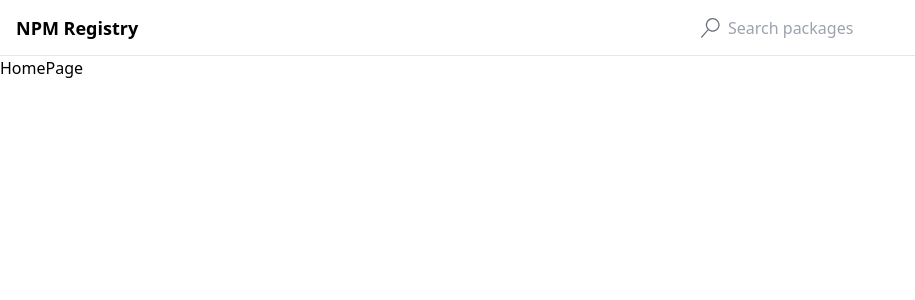
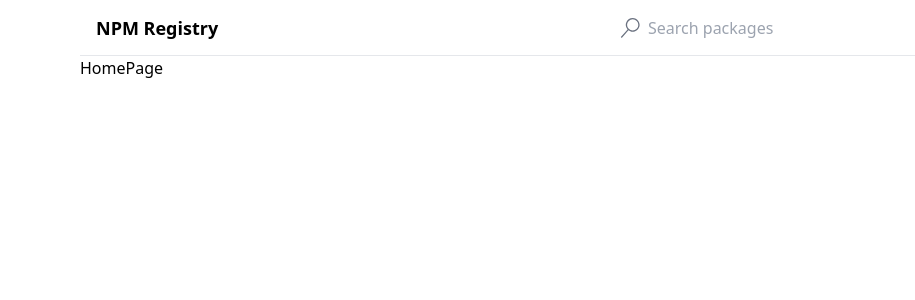
Before and after one commit to miguelkubrusly/npm-registry-app, a React (Vite) app: page / in a window 1280 px wide. Shown: the top 300 px of the page, without its empty margins (0-915 px from the left). Built offline with nearby package versions, Linux system fonts and the light colour scheme.

Commit message:
style(root): 💄 className

```diff
--- a/src/components/Root.tsx
+++ b/src/components/Root.tsx
@@ -3,7 +3,7 @@ import Header from "./Header";
 
 function Root() {
   return (
-    <div>
+    <div className="container mx-auto px-20">
       <Header />
       <Outlet />
     </div>
```
